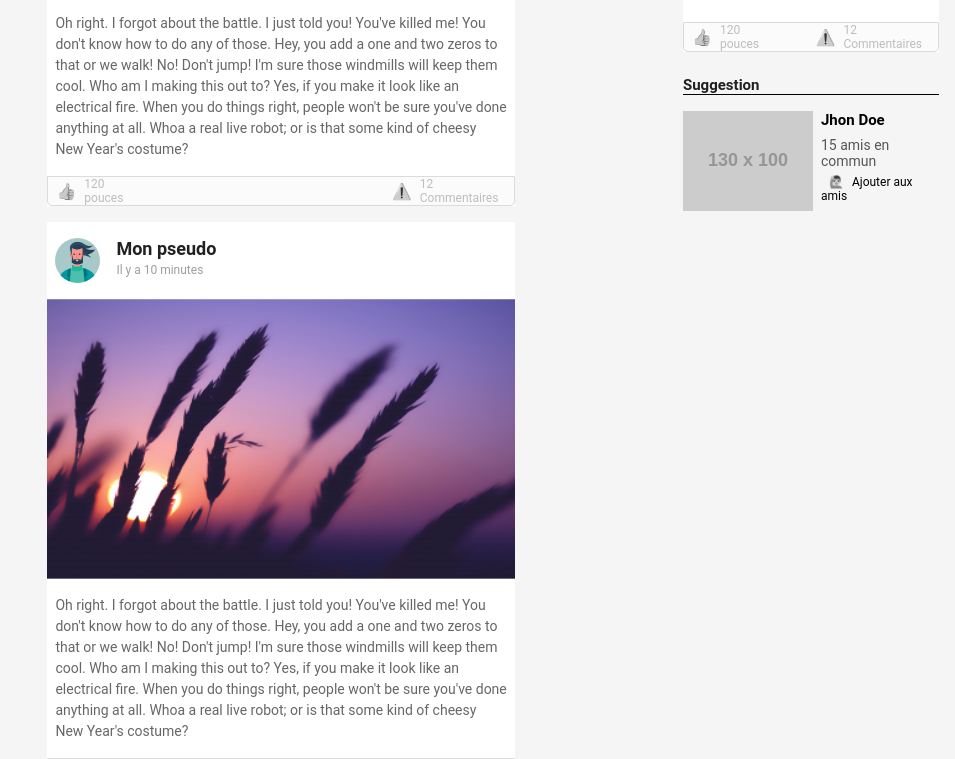
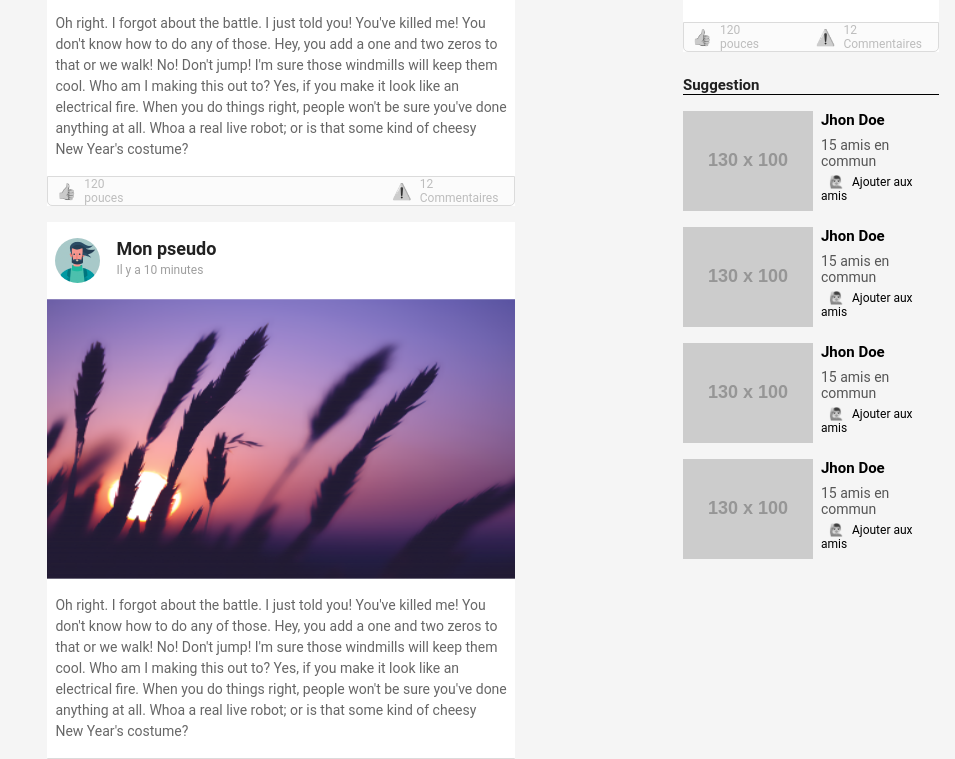
Before and after one commit to alejolale/site-reseau-integration-medium, a plain HTML site: page index.html in a window 1280 px wide. Shown: the part 440-1199 px from the top of the page, without its empty margins (325-1280 px from the left). Drawn offline with Linux system fonts and the light colour scheme; placeholder pictures from the web are drawn by us.

Commit message:
Add filter color blue to add friend section

```diff
--- a/index.html
+++ b/index.html
@@ -124,6 +124,30 @@
                     <div class="add" key-content="🙋‍♂️">Ajouter aux amis</div>
                 </div>
             </div>
+            <div class="suggestion_person">
+                <img src="https://via.placeholder.com/130x100?text=profile image" alt="photo">
+                <div class="suggestion_content">
+                    <h4 class="name">Jhon Doe</h4>
+                    <div class="friends">15 amis en commun</div>
+                    <div class="add" key-content="🙋‍♂️">Ajouter aux amis</div>
+                </div>
+            </div>
+            <div class="suggestion_person">
+                <img src="https://via.placeholder.com/130x100?text=profile image" alt="photo">
+                <div class="suggestion_content">
+                    <h4 class="name">Jhon Doe</h4>
+                    <div class="friends">15 amis en commun</div>
+                    <div class="add" key-content="🙋‍♂️">Ajouter aux amis</div>
+                </div>
+            </div>
+            <div class="suggestion_person">
+                <img src="https://via.placeholder.com/130x100?text=profile image" alt="photo">
+                <div class="suggestion_content">
+                    <h4 class="name">Jhon Doe</h4>
+                    <div class="friends">15 amis en commun</div>
+                    <div class="add" key-content="🙋‍♂️">Ajouter aux amis</div>
+                </div>
+            </div>
         </aside>
     </div>
 </body>
--- a/style.css
+++ b/style.css
@@ -226,7 +226,7 @@ body  {
 }
 
 .add:hover::before {
-    filter: grayscale(0);
+    filter: sepia(100%) hue-rotate(190deg) saturate(500%);
 }
 
 @media (min-width: 800px) {
```
